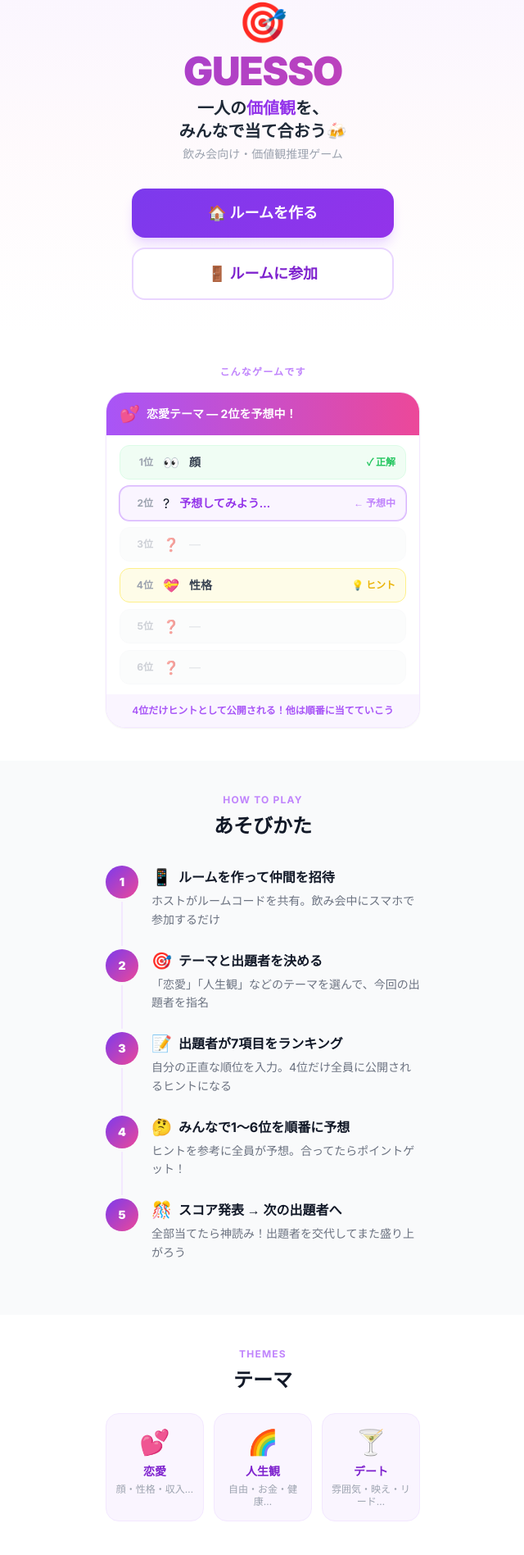
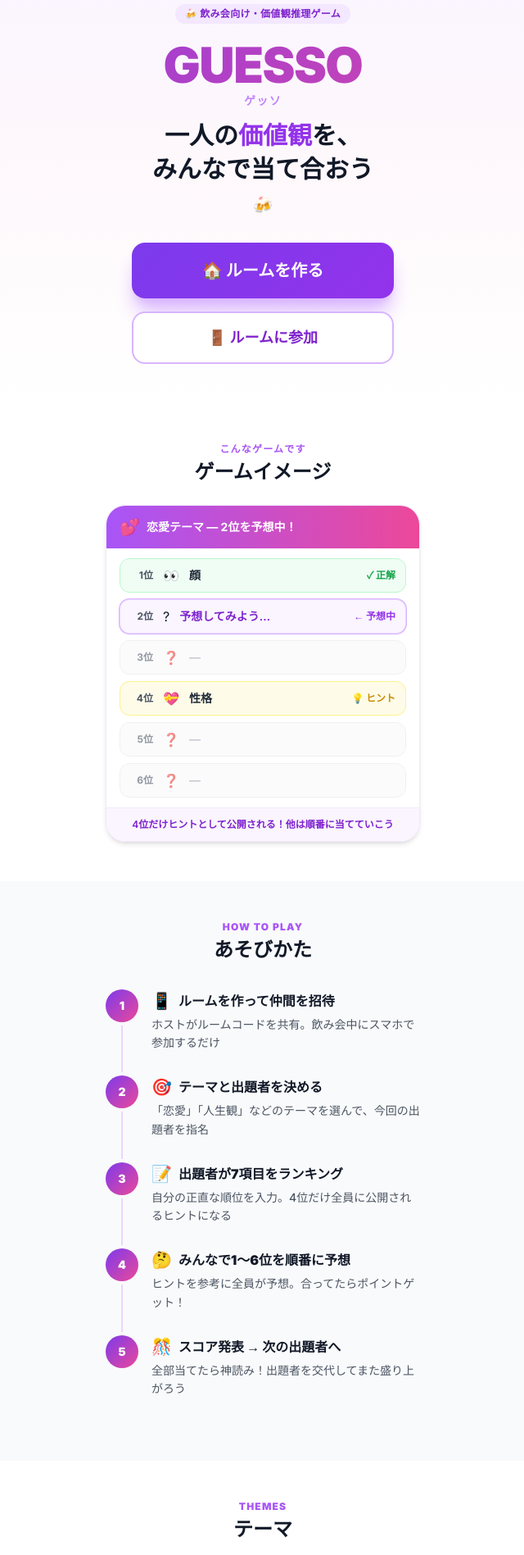
Before and after one commit to koigurulab/GUESSO, a Next.js app: page / in a window 1280 px wide. Shown: the part 53-1950 px from the top of the page at 82% size, without its empty margins (319-959 px from the left). Built offline with nearby package versions, Linux system fonts and the light colour scheme.

Commit message:
Update page.tsx

```diff
--- a/src/app/page.tsx
+++ b/src/app/page.tsx
@@ -68,30 +68,45 @@ export default function HomePage() {
     <div className="min-h-dvh bg-white text-gray-900">
 
       {/* ── Hero ── */}
-      <section className="bg-gradient-to-b from-purple-50 via-pink-50/40 to-white px-5 pt-14 pb-10 text-center">
-        <div className="text-5xl mb-3 animate-bounce-slow">🎯</div>
-        <h1 className="text-5xl font-black tracking-tight mb-2"
-          style={{ background: 'linear-gradient(135deg, #7c3aed, #ec4899)', WebkitBackgroundClip: 'text', WebkitTextFillColor: 'transparent' }}>
-          GUESSO
-        </h1>
-        <p className="text-xl font-bold text-gray-800 leading-snug mb-1">
-          一人の<span className="text-purple-600">価値観</span>を、<br />みんなで当て合おう🍻
-        </p>
-        <p className="text-sm text-gray-400 mb-8">飲み会向け・価値観推理ゲーム</p>
+      <section className="bg-gradient-to-b from-purple-50 via-pink-50/50 to-white px-5 pt-14 pb-12 text-center">
+
+        {/* ラベル */}
+        <div className="inline-flex items-center gap-1.5 bg-purple-100 text-purple-700 text-xs font-bold px-3 py-1 rounded-full mb-5 tracking-wide">
+          🍻 飲み会向け・価値観推理ゲーム
+        </div>
+
+        {/* ロゴ + ふりがな */}
+        <div className="mb-3">
+          <h1
+            className="text-6xl font-black tracking-tight leading-none"
+            style={{ background: 'linear-gradient(135deg, #7c3aed, #ec4899)', WebkitBackgroundClip: 'text', WebkitTextFillColor: 'transparent' }}
+          >
+            GUESSO
+          </h1>
+          <p className="text-sm font-semibold text-purple-400 tracking-widest mt-1">ゲッソ</p>
+        </div>
+
+        {/* キャッチコピー（Hero主役） */}
+        <h2 className="text-3xl font-black text-gray-900 leading-snug mb-2">
+          一人の<span className="text-purple-600">価値観</span>を、<br />みんなで当て合おう
+        </h2>
+        <p className="text-xl mb-8">🍻</p>
 
         {/* ── CTA Buttons ── */}
         {mode === 'home' && (
-          <div className="space-y-3 max-w-xs mx-auto">
+          <div className="flex flex-col gap-4 max-w-xs mx-auto">
+            {/* 主CTA */}
             <button
               onClick={() => setMode('create')}
-              className="w-full text-white font-bold text-lg py-4 rounded-2xl transition-all active:scale-95 flex items-center justify-center gap-2 shadow-lg shadow-purple-200"
+              className="w-full text-white font-black text-xl py-5 rounded-2xl transition-all active:scale-95 flex items-center justify-center gap-2 shadow-xl shadow-purple-300"
               style={{ background: 'linear-gradient(135deg, #7c3aed, #9333ea)' }}
             >
               🏠 ルームを作る
             </button>
+            {/* 副CTA */}
             <button
               onClick={() => setMode('join')}
-              className="w-full bg-white border-2 border-purple-200 hover:border-purple-400 text-purple-700 font-bold text-lg py-4 rounded-2xl transition-all active:scale-95 flex items-center justify-center gap-2"
+              className="w-full bg-white border-2 border-purple-300 text-purple-700 font-bold text-lg py-4 rounded-2xl transition-all active:scale-95 flex items-center justify-center gap-2 hover:border-purple-500 hover:bg-purple-50"
             >
               🚪 ルームに参加
             </button>
@@ -101,26 +116,26 @@ export default function HomePage() {
         {/* ── Create form ── */}
         {mode === 'create' && (
           <div className="max-w-xs mx-auto text-left">
-            <button onClick={() => { setMode('home'); setError('') }} className="text-gray-400 text-sm mb-4 flex items-center gap-1">
+            <button onClick={() => { setMode('home'); setError('') }} className="text-gray-500 font-medium text-sm mb-4 flex items-center gap-1 hover:text-gray-700 transition-colors">
               ← もどる
             </button>
-            <div className="bg-white border border-gray-100 shadow-sm rounded-3xl p-6">
-              <h2 className="text-xl font-bold mb-1 text-gray-900">ルームを作成</h2>
-              <p className="text-gray-400 text-sm mb-5">あなたがホストになります</p>
+            <div className="bg-white border border-gray-200 shadow-md rounded-3xl p-6">
+              <h2 className="text-xl font-black mb-1 text-gray-900">ルームを作成</h2>
+              <p className="text-gray-600 text-sm font-medium mb-5">あなたがホストになります</p>
               <form onSubmit={handleCreate} className="space-y-4">
                 <input
-                  className="w-full bg-gray-50 border border-gray-200 rounded-xl px-4 py-3 text-gray-900 placeholder-gray-300 focus:outline-none focus:ring-2 focus:ring-purple-300 transition-all"
+                  className="w-full bg-gray-50 border border-gray-300 rounded-xl px-4 py-3 text-gray-900 placeholder-gray-400 focus:outline-none focus:ring-2 focus:ring-purple-400 focus:border-purple-400 transition-all font-medium"
                   placeholder="あなたの名前（12文字以内）"
                   value={hostName}
                   onChange={e => setHostName(e.target.value)}
                   maxLength={12}
                   autoFocus
                 />
-                {error && <p className="text-red-500 text-sm">{error}</p>}
+                {error && <p className="text-red-600 text-sm font-medium">{error}</p>}
                 <button
                   type="submit"
                   disabled={loading || !hostName.trim()}
-                  className="w-full text-white font-bold py-3 rounded-xl transition-all active:scale-95 disabled:opacity-50"
+                  className="w-full text-white font-black py-4 rounded-xl transition-all active:scale-95 disabled:opacity-50 text-lg shadow-lg shadow-purple-200"
                   style={{ background: 'linear-gradient(135deg, #7c3aed, #9333ea)' }}
                 >
                   {loading ? '作成中...' : '🎉 作成する'}
@@ -133,15 +148,15 @@ export default function HomePage() {
         {/* ── Join form ── */}
         {mode === 'join' && (
           <div className="max-w-xs mx-auto text-left">
-            <button onClick={() => { setMode('home'); setError('') }} className="text-gray-400 text-sm mb-4 flex items-center gap-1">
+            <button onClick={() => { setMode('home'); setError('') }} className="text-gray-500 font-medium text-sm mb-4 flex items-center gap-1 hover:text-gray-700 transition-colors">
               ← もどる
             </button>
-            <div className="bg-white border border-gray-100 shadow-sm rounded-3xl p-6">
-              <h2 className="text-xl font-bold mb-1 text-gray-900">ルームに参加</h2>
-              <p className="text-gray-400 text-sm mb-5">ホストからコードを教えてもらおう</p>
+            <div className="bg-white border border-gray-200 shadow-md rounded-3xl p-6">
+              <h2 className="text-xl font-black mb-1 text-gray-900">ルームに参加</h2>
+              <p className="text-gray-600 text-sm font-medium mb-5">ホストからコードを教えてもらおう</p>
               <form onSubmit={handleJoin} className="space-y-4">
                 <input
-                  className="w-full bg-gray-50 border border-gray-200 rounded-xl px-4 py-3 text-center text-2xl tracking-widest uppercase placeholder-gray-200 focus:outline-none focus:ring-2 focus:ring-purple-300 transition-all"
+                  className="w-full bg-gray-50 border border-gray-300 rounded-xl px-4 py-3 text-center text-2xl tracking-widest uppercase placeholder-gray-400 focus:outline-none focus:ring-2 focus:ring-purple-400 focus:border-purple-400 transition-all font-bold"
                   placeholder="XXXXXX"
                   value={joinCode}
                   onChange={e => setJoinCode(e.target.value.toUpperCase())}
@@ -149,17 +164,17 @@ export default function HomePage() {
                   autoFocus
                 />
                 <input
-                  className="w-full bg-gray-50 border border-gray-200 rounded-xl px-4 py-3 text-gray-900 placeholder-gray-300 focus:outline-none focus:ring-2 focus:ring-purple-300 transition-all"
+                  className="w-full bg-gray-50 border border-gray-300 rounded-xl px-4 py-3 text-gray-900 placeholder-gray-400 focus:outline-none focus:ring-2 focus:ring-purple-400 focus:border-purple-400 transition-all font-medium"
                   placeholder="あなたの名前（12文字以内）"
                   value={joinName}
                   onChange={e => setJoinName(e.target.value)}
                   maxLength={12}
                 />
-                {error && <p className="text-red-500 text-sm">{error}</p>}
+                {error && <p className="text-red-600 text-sm font-medium">{error}</p>}
                 <button
                   type="submit"
                   disabled={loading || !joinCode.trim() || !joinName.trim()}
-                  className="w-full text-white font-bold py-3 rounded-xl transition-all active:scale-95 disabled:opacity-50"
+                  className="w-full text-white font-black py-4 rounded-xl transition-all active:scale-95 disabled:opacity-50 text-lg shadow-lg shadow-purple-200"
                   style={{ background: 'linear-gradient(135deg, #7c3aed, #9333ea)' }}
                 >
                   {loading ? '参加中...' : '🚀 参加する'}
@@ -174,9 +189,10 @@ export default function HomePage() {
       {mode === 'home' && (
         <>
           {/* ── Game preview ── */}
-          <section className="px-5 py-10">
-            <p className="text-center text-xs font-bold text-purple-400 uppercase tracking-widest mb-4">こんなゲームです</p>
-            <div className="max-w-sm mx-auto rounded-3xl overflow-hidden border border-purple-100 shadow-sm">
+          <section className="px-5 py-12">
+            <p className="text-center text-xs font-black text-purple-500 uppercase tracking-widest mb-1">こんなゲームです</p>
+            <h2 className="text-center text-2xl font-black text-gray-900 mb-6">ゲームイメージ</h2>
+            <div className="max-w-sm mx-auto rounded-3xl overflow-hidden border border-purple-100 shadow-md">
               {/* Card header */}
               <div className="bg-gradient-to-r from-purple-500 to-pink-500 px-4 py-3 flex items-center gap-2">
                 <span className="text-xl">💕</span>
@@ -195,32 +211,32 @@ export default function HomePage() {
                   <div
                     key={rank}
                     className={`flex items-center gap-3 px-3 py-2 rounded-xl text-sm transition-all ${
-                      state === 'correct' ? 'bg-green-50 border border-green-100' :
+                      state === 'correct' ? 'bg-green-50 border border-green-200' :
                       state === 'active'  ? 'bg-purple-50 border border-purple-200 ring-1 ring-purple-300' :
                       state === 'hint'    ? 'bg-yellow-50 border border-yellow-200' :
-                      'bg-gray-50 border border-gray-100 opacity-50'
+                      'bg-gray-50 border border-gray-200 opacity-60'
                     }`}
                   >
-                    <span className="w-7 text-right text-xs font-bold text-gray-400">{rank}位</span>
+                    <span className="w-7 text-right text-xs font-bold text-gray-600">{rank}位</span>
                     <span className="text-base">{state === 'hidden' ? '❓' : emoji}</span>
-                    <span className={`font-semibold ${state === 'hidden' ? 'text-gray-300' : state === 'active' ? 'text-purple-600' : 'text-gray-700'}`}>
+                    <span className={`font-semibold ${state === 'hidden' ? 'text-gray-400' : state === 'active' ? 'text-purple-700' : 'text-gray-800'}`}>
                       {label}
                     </span>
-                    {state === 'correct' && <span className="ml-auto text-green-500 text-xs font-bold">✓ 正解</span>}
-                    {state === 'hint'    && <span className="ml-auto text-yellow-500 text-xs font-bold">💡 ヒント</span>}
-                    {state === 'active'  && <span className="ml-auto text-purple-400 text-xs font-bold">← 予想中</span>}
+                    {state === 'correct' && <span className="ml-auto text-green-600 text-xs font-bold">✓ 正解</span>}
+                    {state === 'hint'    && <span className="ml-auto text-yellow-600 text-xs font-bold">💡 ヒント</span>}
+                    {state === 'active'  && <span className="ml-auto text-purple-600 text-xs font-bold">← 予想中</span>}
                   </div>
                 ))}
               </div>
-              <div className="bg-purple-50 px-4 py-3 text-center">
-                <p className="text-xs text-purple-500 font-semibold">4位だけヒントとして公開される！他は順番に当てていこう</p>
+              <div className="bg-purple-50 px-4 py-3 text-center border-t border-purple-100">
+                <p className="text-xs text-purple-700 font-semibold">4位だけヒントとして公開される！他は順番に当てていこう</p>
               </div>
             </div>
           </section>
 
           {/* ── How to play ── */}
-          <section className="bg-gray-50 px-5 py-10">
-            <p className="text-center text-xs font-bold text-purple-400 uppercase tracking-widest mb-2">HOW TO PLAY</p>
+          <section className="bg-gray-50 px-5 py-12">
+            <p className="text-center text-xs font-black text-purple-500 uppercase tracking-widest mb-1">HOW TO PLAY</p>
             <h2 className="text-center text-2xl font-black text-gray-900 mb-8">あそびかた</h2>
             <div className="max-w-sm mx-auto space-y-0">
               {[
@@ -259,15 +275,15 @@ export default function HomePage() {
                       {step}
                     </div>
                     {i < arr.length - 1 && (
-                      <div className="w-0.5 flex-1 bg-purple-100 my-1 min-h-[20px]" />
+                      <div className="w-0.5 flex-1 bg-purple-200 my-1 min-h-[20px]" />
                     )}
                   </div>
-                  <div className="pb-6">
+                  <div className="pb-7">
                     <div className="flex items-center gap-2 mb-1">
                       <span className="text-xl">{emoji}</span>
-                      <span className="font-bold text-gray-900">{title}</span>
+                      <span className="font-black text-gray-900">{title}</span>
                     </div>
-                    <p className="text-sm text-gray-500 leading-relaxed">{desc}</p>
+                    <p className="text-sm text-gray-600 font-medium leading-relaxed">{desc}</p>
                   </div>
                 </div>
               ))}
@@ -275,8 +291,8 @@ export default function HomePage() {
           </section>
 
           {/* ── Themes ── */}
-          <section className="px-5 py-10">
-            <p className="text-center text-xs font-bold text-purple-400 uppercase tracking-widest mb-2">THEMES</p>
+          <section className="px-5 py-12">
+            <p className="text-center text-xs font-black text-purple-500 uppercase tracking-widest mb-1">THEMES</p>
             <h2 className="text-center text-2xl font-black text-gray-900 mb-6">テーマ</h2>
             <div className="flex gap-3 max-w-sm mx-auto">
               {[
@@ -284,21 +300,21 @@ export default function HomePage() {
                 { emoji: '🌈', label: '人生観', items: '自由・お金・健康…' },
                 { emoji: '🍸', label: 'デート', items: '雰囲気・映え・リード…' },
               ].map(({ emoji, label, items }) => (
-                <div key={label} className="flex-1 bg-purple-50 border border-purple-100 rounded-2xl px-2 py-4 text-center">
+                <div key={label} className="flex-1 bg-purple-50 border border-purple-200 rounded-2xl px-2 py-4 text-center">
                   <div className="text-3xl mb-2">{emoji}</div>
-                  <div className="font-bold text-purple-700 text-sm mb-1">{label}</div>
-                  <div className="text-xs text-gray-400 leading-tight">{items}</div>
+                  <div className="font-black text-purple-800 text-sm mb-1">{label}</div>
+                  <div className="text-xs text-gray-600 font-medium leading-tight">{items}</div>
                 </div>
               ))}
             </div>
           </section>
 
           {/* ── Bottom CTA ── */}
-          <section className="px-5 pb-14 text-center">
-            <p className="text-gray-400 text-sm mb-5">さあ、飲み会をもっと盛り上げよう！</p>
+          <section className="px-5 pb-16 pt-2 text-center">
+            <p className="text-gray-700 font-semibold text-base mb-6">さあ、飲み会をもっと盛り上げよう！</p>
             <button
               onClick={() => { window.scrollTo({ top: 0, behavior: 'smooth' }); setMode('create') }}
-              className="text-white font-bold text-lg py-4 px-10 rounded-2xl shadow-lg shadow-purple-200 transition-all active:scale-95"
+              className="text-white font-black text-xl py-5 px-12 rounded-2xl shadow-xl shadow-purple-300 transition-all active:scale-95"
               style={{ background: 'linear-gradient(135deg, #7c3aed, #ec4899)' }}
             >
               🍻 今すぐはじめる
@@ -306,8 +322,8 @@ export default function HomePage() {
           </section>
 
           {/* ── Footer ── */}
-          <footer className="px-5 pb-8 pt-6 text-center border-t border-gray-100">
-            <Link href="/privacy" className="text-gray-300 text-xs hover:text-gray-500 transition-colors">
+          <footer className="px-5 pb-8 pt-6 text-center border-t border-gray-200">
+            <Link href="/privacy" className="text-gray-500 text-xs hover:text-gray-700 transition-colors font-medium">
               プライバシーポリシー
             </Link>
           </footer>
```
